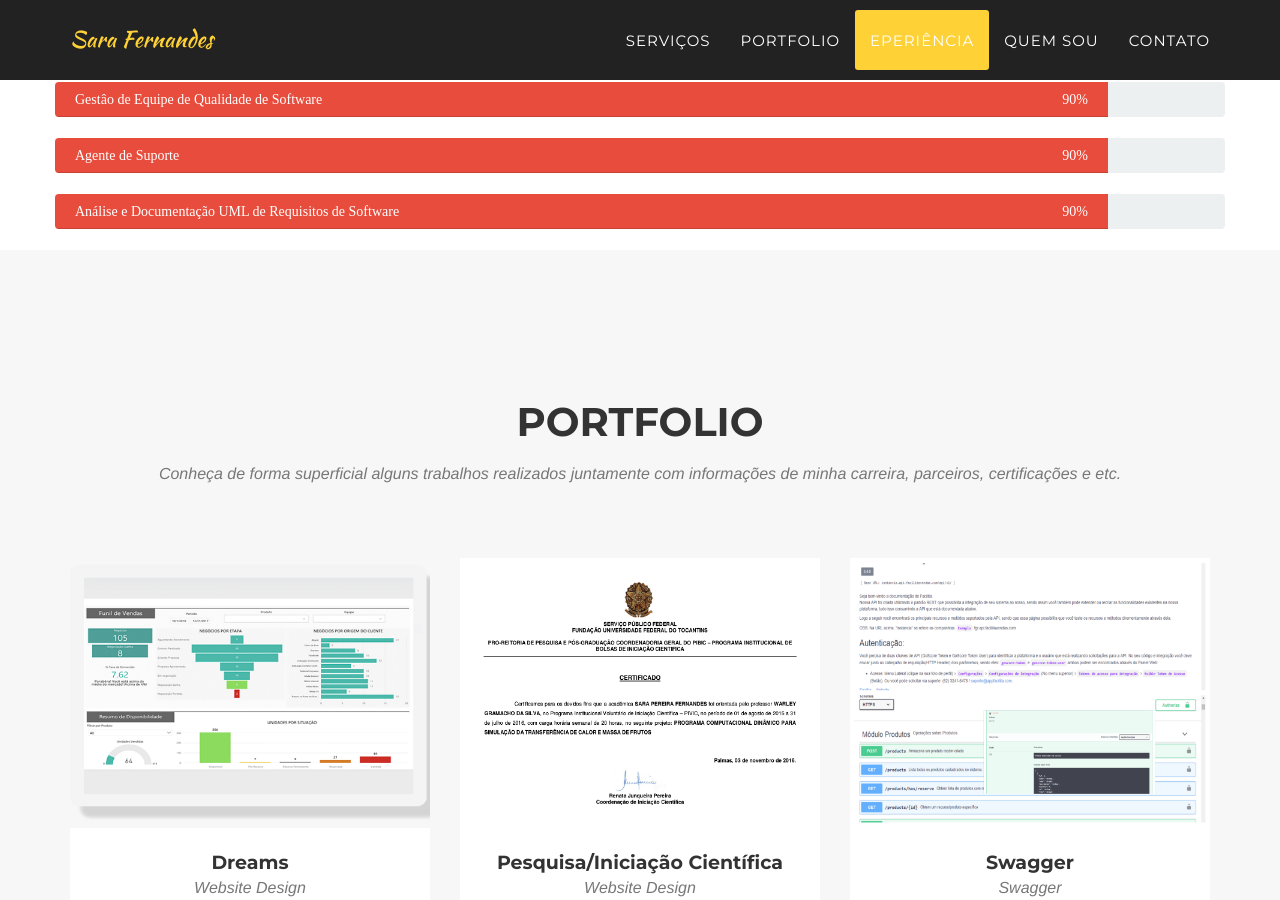
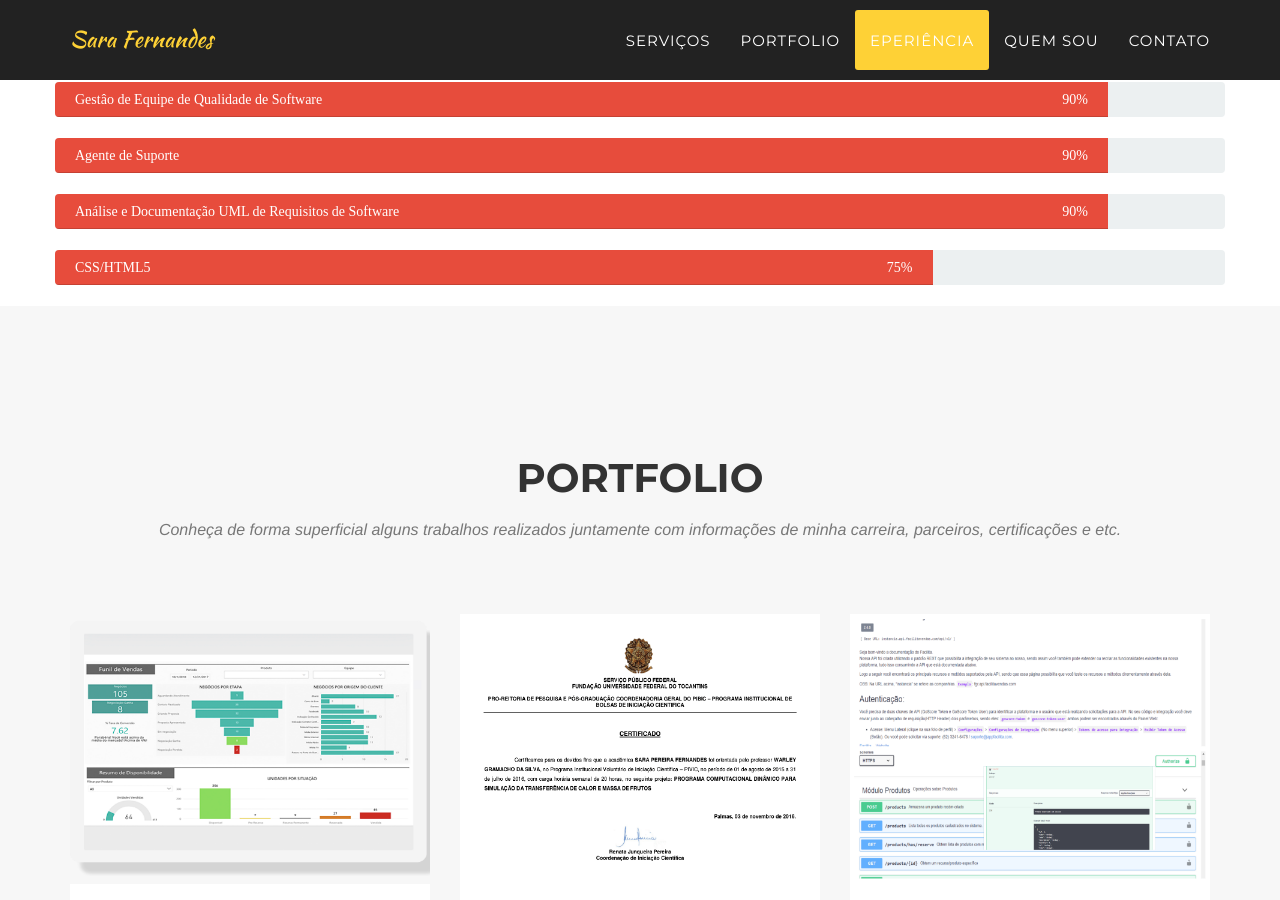
Before and after one commit to SaraFernandes/sarafernandes.github.io, a Jekyll site: the page built from index.html, in a window 1280 px wide and 900 px high, scrolled down 4610 px. Built offline with Jekyll 4.4.1, drawn with Linux system fonts in a browser that asks for light colours; some web fonts are replaced.

Commit message:
Update clients.html

```diff
--- a/_includes/clients.html
+++ b/_includes/clients.html
@@ -45,6 +45,12 @@
                 </div>
            </div>
 
+	   <div class="progress skill-bar">
+                <div class="progress-bar progress-bar-danger" role="progressbar" aria-valuenow="75" aria-valuemin="0" aria-valuemax="100">
+                    <span class="skill">CSS/HTML5<i class="val">75%</i></span>
+                </div>
+           </div>
+
 
 	</div>
 </div>
```
